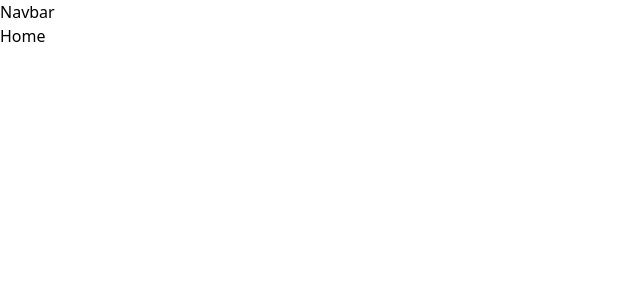
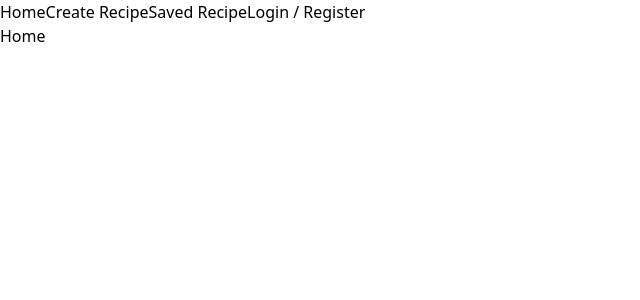
Before and after one commit to devxyn/recipe-app, a React (Vite) app in the folder client/: page / in a window 1280 px wide. Shown: the top 300 px of the page, without its empty margins (0-640 px from the left). Built offline with nearby package versions, Linux system fonts and the light colour scheme.

Commit message:
feat: created Navbar

```diff
--- a/client/src/component/Navbar.jsx
+++ b/client/src/component/Navbar.jsx
@@ -1,5 +1,14 @@
+import { Link } from 'react-router-dom';
+
 const Navbar = () => {
-  return <div>Navbar</div>;
+  return (
+    <nav>
+      <Link to='/'>Home</Link>
+      <Link to='/create-recipe'>Create Recipe</Link>
+      <Link to='/saved-recipe'>Saved Recipe</Link>
+      <Link to='/auth'>Login / Register</Link>
+    </nav>
+  );
 };
 
 export default Navbar;
```
